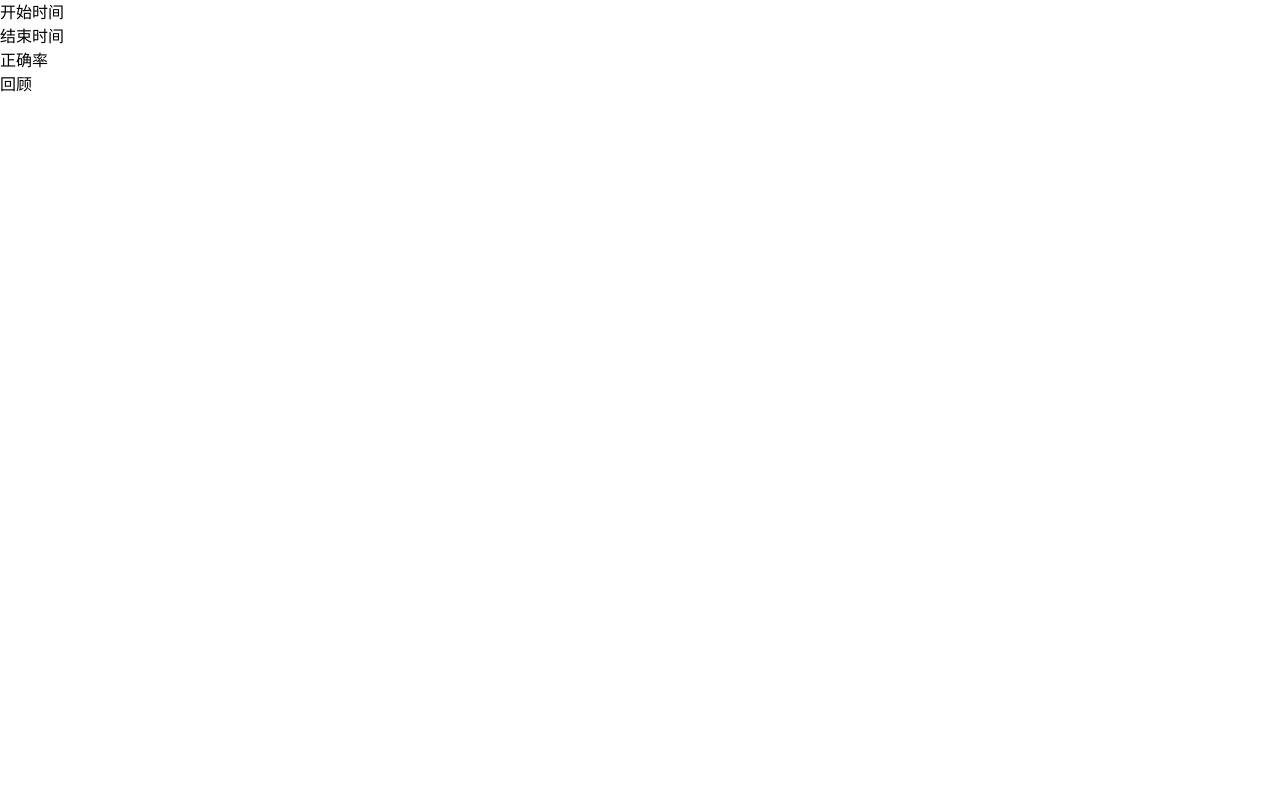
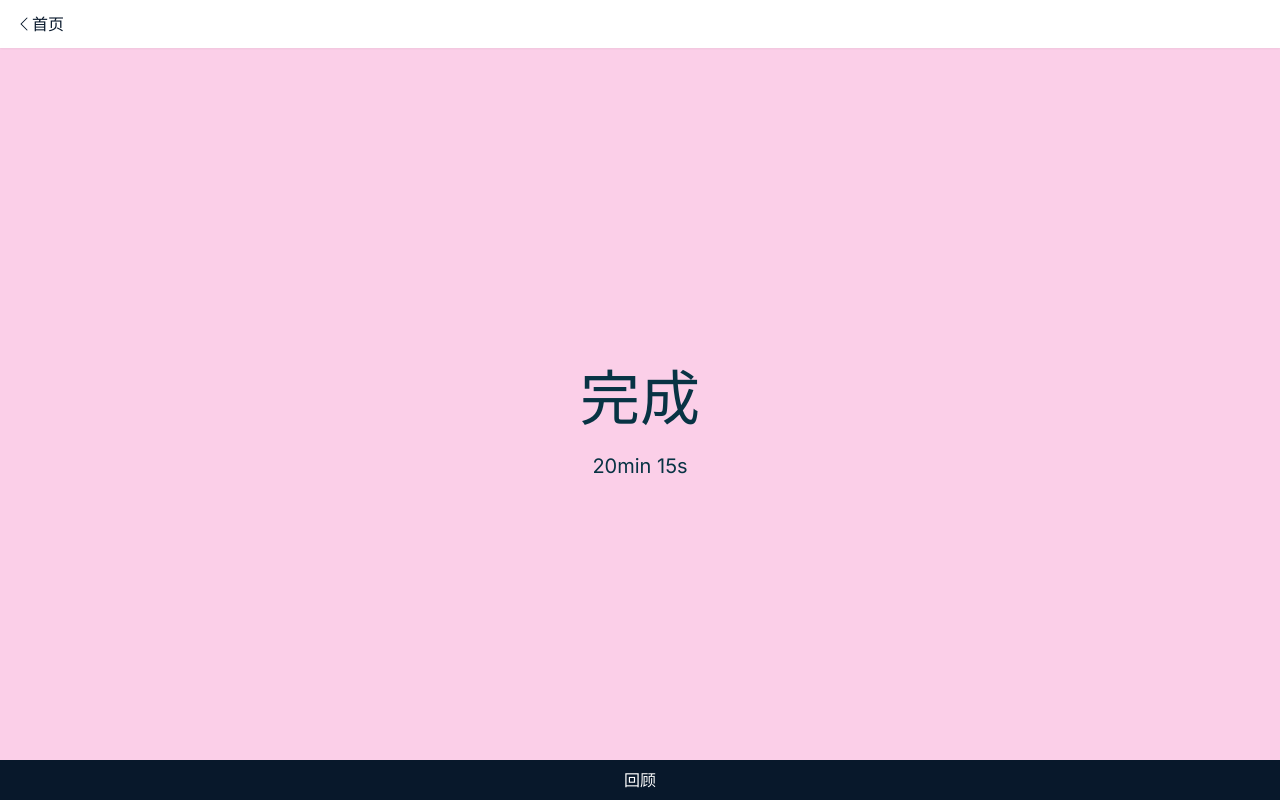
Before and after one commit to obf1313/50-yin, a Next.js app in the folder 50-yin-front/: page /result in a window 1280 px wide. Built offline with nearby package versions, Linux system fonts and the light colour scheme.

Commit message:
feat: 又搓了些丑丑的页面

```diff
--- a/50-yin-front/app/check/page.tsx
+++ b/50-yin-front/app/check/page.tsx
@@ -1,10 +1,12 @@
-'use client'
 /**
  * @descriptor 50音抽查卡片
  * @author obf1313
  */
+'use client'
+
 import { useMemo, useState } from 'react'
 import { useRouter } from 'next/navigation'
+import { PageRoot } from '@/components'
 
 type DisappearType = 'hiragana' | 'katakana' | 'rome'
 
@@ -47,12 +49,16 @@ const Check = () => {
     }
   }
   // 提前结束
-  const end = () => {}
+  const end = () => {
+    // 掉接口
+    router.push('/result')
+  }
   return (
-    <div className="flex flex-col w-screen h-screen">
-      <div className="px-5 py-2 bg-button text-white flex-shrink-0" onClick={end}>
-        提前结束
-      </div>
+    <PageRoot
+      className="flex flex-col w-screen h-screen"
+      headerProps={{
+        title: '提前结束',
+      }}>
       <div className="flex justify-center items-center w-screen p-2 text-cyan-950 font-bold bg-red-100 flex-1">
         <div className="flex h-36">
           <div className="flex justify-center items-center text-9xl mr-4 h-36 w-36 border-2 border-dotted border-gray-500 flex-shrink-0 flex-grow-0">
@@ -76,7 +82,7 @@ const Check = () => {
           记住了
         </button>
       </div>
-    </div>
+    </PageRoot>
   )
 }
 export default Check
--- a/50-yin-front/app/login/page.tsx
+++ b/50-yin-front/app/login/page.tsx
@@ -1,11 +1,12 @@
 /**
  * @descriptor 登录页面
  * @author obf1313
- */
+*/
 'use client'
 import { useState } from 'react'
 import { api } from '@/fetch'
 import { useRouter } from 'next/navigation'
+import { PageRoot } from '@/components'
 
 const Login = () => {
   const router = useRouter()
@@ -23,7 +24,7 @@ const Login = () => {
     })
   }
   return (
-    <main className="min-h-screen w-screen flex flex-col px-6 bg-gradient-to-b from-orange-100 via-orange-300 to-blue-300">
+    <PageRoot className="min-h-screen w-screen flex flex-col px-6 bg-gradient-to-b from-orange-100 via-orange-300 to-blue-300">
       <h1 className="mt-24 flex justify-center font-bold text-4xl">50 音</h1>
       <input
         value={userName}
@@ -42,7 +43,7 @@ const Login = () => {
       <button onClick={login} className="h-12 mt-10 bg-button text-white rounded-sm tracking-widest">
         登录/注册
       </button>
-    </main>
+    </PageRoot>
   )
 }
 export default Login
--- a/50-yin-front/app/new-study/page.tsx
+++ b/50-yin-front/app/new-study/page.tsx
@@ -4,6 +4,7 @@
  */
 'use client'
 import { useRouter } from 'next/navigation'
+import { PageRoot } from '@/components'
 
 const NewStudy = () => {
   const router = useRouter()
@@ -16,7 +17,7 @@ const NewStudy = () => {
     router.push('/check')
   }
   return (
-    <main className="min-h-screen w-screen flex flex-col items-center">
+    <PageRoot className="min-h-screen w-screen flex flex-col items-center" headerProps>
       <h1 className="mt-40 text-center font-bold text-2xl">是否有新的学习进程</h1>
       <div className="flex justify-center mt-20">
         <button onClick={toUpdate} className="w-40 py-2 text-button border-2 border-button rounded-sm">
@@ -26,7 +27,7 @@ const NewStudy = () => {
           否
         </button>
       </div>
-    </main>
+    </PageRoot>
   )
 }
 export default NewStudy
--- a/50-yin-front/app/result/page.tsx
+++ b/50-yin-front/app/result/page.tsx
@@ -2,14 +2,30 @@
  * @descriptor 结果
  * @author obf1313
  */
+'use client'
+import { useRouter } from 'next/navigation'
+import { PageRoot } from '@/components'
+
 const Result = () => {
+  const router = useRouter()
+  const review = () => {
+    router.push('/review')
+  }
   return (
-    <div>
-      <div>开始时间</div>
-      <div>结束时间</div>
-      <div>正确率</div>
-      <div>回顾</div>
-    </div>
+    <PageRoot
+      className="flex flex-col justify-center items-center h-screen bg-pink-200"
+      headerProps={{
+        title: '首页',
+        onBack: () => {
+          router.replace('/user')
+        },
+      }}>
+      <div className="text-6xl text-cyan-950">完成</div>
+      <div className="mt-6 text-xl text-cyan-950">20min 15s</div>
+      <div className="fixed bottom-0 w-screen py-2 bg-button text-white text-center" onClick={review}>
+        回顾
+      </div>
+    </PageRoot>
   )
 }
 export default Result
--- a/50-yin-front/app/review/page.tsx
+++ b/50-yin-front/app/review/page.tsx
@@ -2,7 +2,32 @@
  * @descriptor 回顾本次测验
  * @author obf1313
  */
+'use client'
+import { useRouter } from 'next/navigation'
+import { Card, PageRoot } from '@/components'
+
 const Review = () => {
-  return <div>五十音平铺，正确次数，错误次数</div>
+  const router = useRouter()
+  return (
+    <PageRoot
+      headerProps={{
+        title: '测验结果',
+        onBack: () => {
+          router.replace('/user')
+        },
+      }}>
+      <div className="flex flex-wrap [&>*:nth-child(5n)]:border-r-0 pb-16">
+        {new Array(50)
+          .fill({
+            hiragana: 'あ',
+            katakana: 'ア',
+            rome: 'a',
+          })
+          .map((item, index) => (
+            <Card key={index} data={item} index={index} errorTimes={2} />
+          ))}
+      </div>
+    </PageRoot>
+  )
 }
 export default Review
--- a/50-yin-front/app/update-study-progress/components/index.ts
+++ /dev/null
@@ -1,2 +0,0 @@
-export { default as Card } from './Card'
-export type { ICard } from './Card'
--- a/50-yin-front/app/update-study-progress/page.tsx
+++ b/50-yin-front/app/update-study-progress/page.tsx
@@ -5,7 +5,7 @@
 'use client'
 import { useState } from 'react'
 import { useRouter } from 'next/navigation'
-import { Card, ICard } from './components'
+import { Card, ICard, PageRoot } from '@/components'
 
 const UpdateStudyProgress = () => {
   const router = useRouter()
@@ -24,7 +24,7 @@ const UpdateStudyProgress = () => {
     }
   }
   return (
-    <div>
+    <PageRoot headerProps>
       <div className="flex justify-center py-3 text-white bg-orange-600">请点击任意元素进行选择</div>
       <div className="flex flex-wrap [&>*:nth-child(5n)]:border-r-0">
         {new Array(50)
@@ -42,7 +42,7 @@ const UpdateStudyProgress = () => {
         onClick={confirmStudyProgress}>
         确认学习进度
       </div>
-    </div>
+    </PageRoot>
   )
 }
 export default UpdateStudyProgress
--- a/50-yin-front/app/user/page.tsx
+++ b/50-yin-front/app/user/page.tsx
@@ -4,6 +4,7 @@
  */
 'use client'
 import { useRouter } from 'next/navigation'
+import { PageRoot } from '@/components'
 
 const User = () => {
   const router = useRouter()
@@ -11,7 +12,7 @@ const User = () => {
     router.push('new-study')
   }
   return (
-    <main className="min-h-screen w-screen flex flex-col">
+    <PageRoot className="min-h-screen w-screen flex flex-col">
       <div className="h-20 p-5 bg-slate-950">
         <div>
           <span className="text-white">御坂美琴</span>
@@ -32,7 +33,7 @@ const User = () => {
         className="flex w-screen py-4 justify-center fixed bottom-0 left-0 bg-button text-white tracking-widest">
         开始抽查
       </div>
-    </main>
+    </PageRoot>
   )
 }
 export default User
--- /dev/null
+++ b/50-yin-front/components/Header/index.tsx
@@ -0,0 +1,37 @@
+/**
+ * @descriptor 头部
+ * @author obf1313
+ */
+'use client'
+import { useRouter } from 'next/navigation'
+
+export interface IHeaderProps {
+  title?: string
+  onBack?: () => void
+}
+
+const Header = (props: IHeaderProps) => {
+  const { title, onBack } = props
+  const router = useRouter()
+  const back = () => {
+    if (onBack) {
+      onBack()
+    } else {
+      router.back()
+    }
+  }
+  return (
+    <div className="fixed top-0 left-0 w-screen h-12 px-4 flex items-center bg-white text-button shadow-sm">
+      <div onClick={back}>
+        <svg xmlns="http://www.w3.org/2000/svg" width="16" height="16" fill="currentColor" viewBox="0 0 16 16">
+          <path
+            fillRule="evenodd"
+            d="M11.354 1.646a.5.5 0 0 1 0 .708L5.707 8l5.647 5.646a.5.5 0 0 1-.708.708l-6-6a.5.5 0 0 1 0-.708l6-6a.5.5 0 0 1 .708 0z"
+          />
+        </svg>
+      </div>
+      <div>{title}</div>
+    </div>
+  )
+}
+export default Header
--- /dev/null
+++ b/50-yin-front/components/PageRoot/index.tsx
@@ -0,0 +1,28 @@
+/**
+ * @descriptor 页面根节点
+ * @author obf1313
+ */
+'use client'
+import { PropsWithChildren } from 'react'
+import classNames from 'classnames'
+import { Header, IHeaderProps } from '@/components'
+
+interface IPageRootProps {
+  className?: string
+  headerProps?: IHeaderProps | true
+}
+
+const PageRoot = (props: PropsWithChildren<IPageRootProps>) => {
+  const { className, headerProps } = props
+  const headerTransferProps = typeof headerProps === 'boolean' ? {} : headerProps
+  return (
+    <main
+      className={classNames(className, {
+        'pt-12': headerProps,
+      })}>
+      {headerProps && <Header {...headerTransferProps} />}
+      {props.children}
+    </main>
+  )
+}
+export default PageRoot
--- /dev/null
+++ b/50-yin-front/components/index.ts
@@ -0,0 +1,5 @@
+export { default as Card } from './Card'
+export type { ICard } from './Card'
+export { default as Header } from './Header'
+export type { IHeaderProps } from './Header'
+export { default as PageRoot } from './PageRoot'
```
Also changed, not shown: 50-yin-front/components/Card/index.tsx (renamed from 50-yin-front/app/update-study-progress/components/Card/index.tsx, +11 -3 lines).
